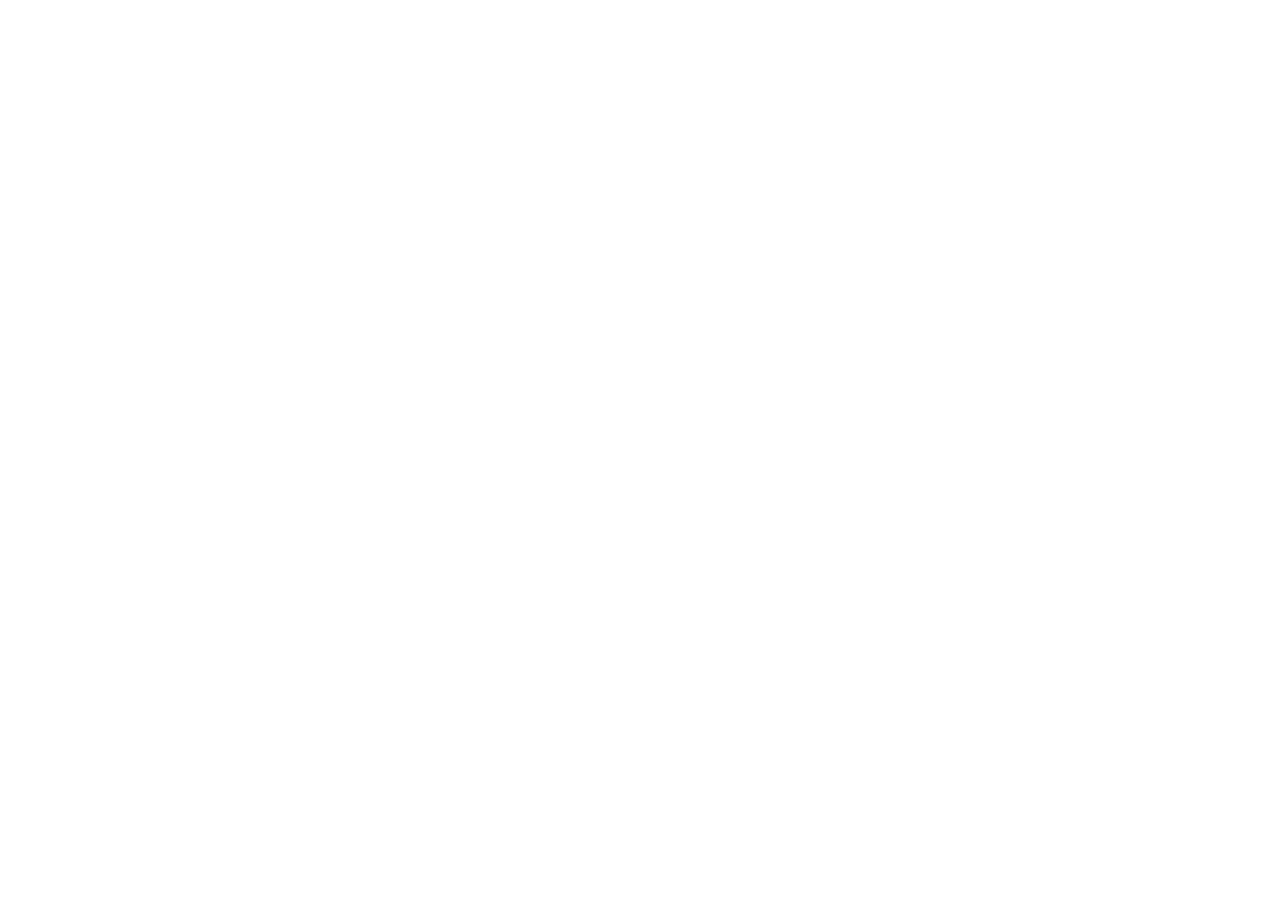
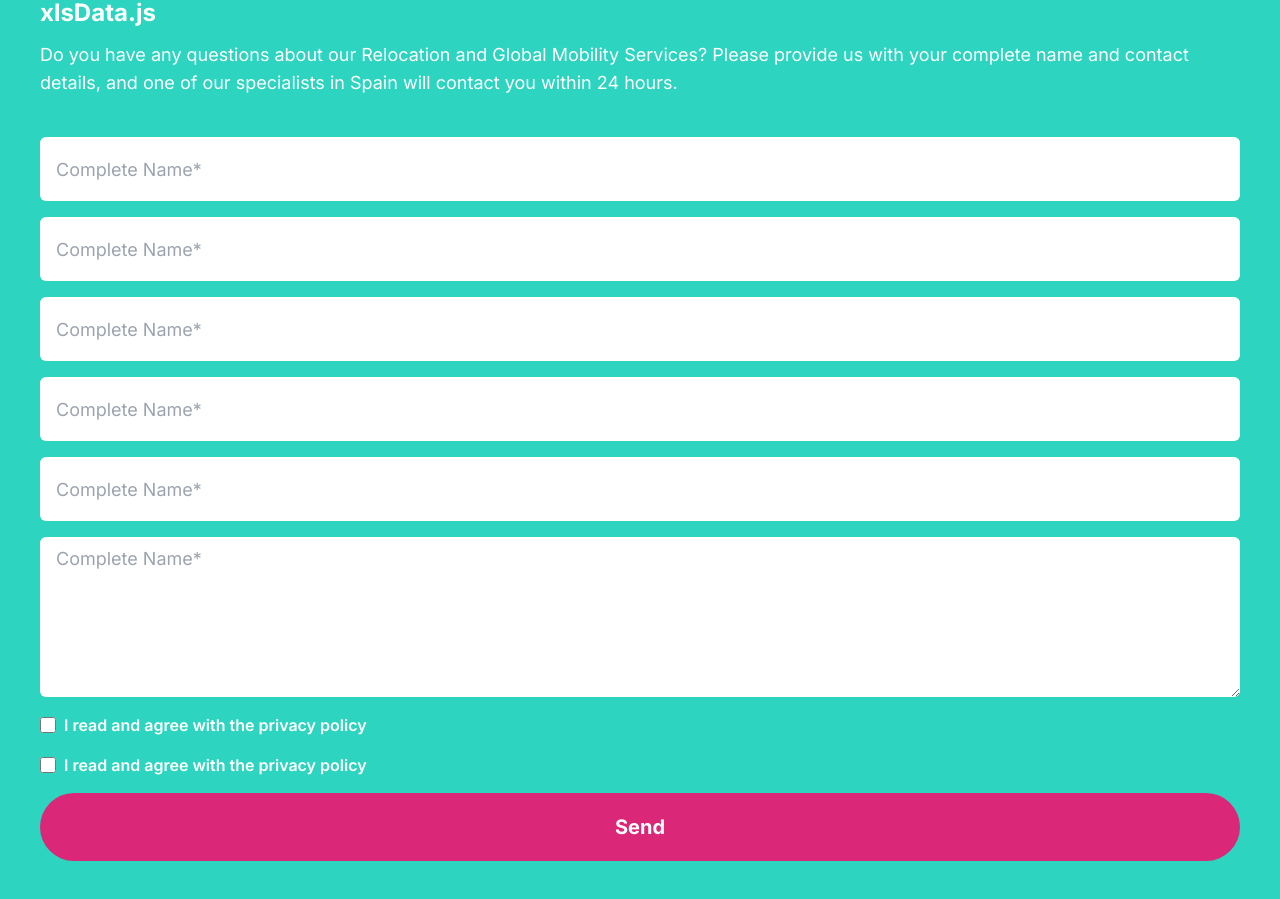
Before and after one commit to leeya018/venus, a Next.js app: page / in a window 1280 px wide. Shown: the part 6058-6957 px from the top of the page. Before the commit the page ends 5843 px from the top, so only its background shows below. Built offline with nearby package versions, Linux system fonts and the light colour scheme.

Commit message:
fix + messageus

```diff
--- a/src/app/page.tsx
+++ b/src/app/page.tsx
@@ -1,5 +1,6 @@
 import Clients from "@/components/clients"
 import Hero from "@/components/hero"
+import MessageUs from "@/components/messageUs"
 import Navbar from "@/components/navbar"
 import Profits from "@/components/profits"
 import Services from "@/components/services"
@@ -24,6 +25,8 @@
         {/* team */}
         <Team />
       </div>
+      {/* message us */}
+      <MessageUs />
     </div>
   )
 }
--- a/src/components/clients/index.tsx
+++ b/src/components/clients/index.tsx
@@ -4,7 +4,7 @@
 
 export default function Clients() {
   return (
-    <div className="flex flex-col gap-5 mt-20">
+    <div className="flex  flex-col gap-5 mt-20">
       <div className="font-bold text-3xl mt-5">Our clients</div>
       <div className="mt-16 font-semibold text-xl text-gray-500">
         The depth and breadth of our experience allows us to serve all types of
--- a/src/components/hero/index.tsx
+++ b/src/components/hero/index.tsx
@@ -16,7 +16,7 @@
           offering our clients a unique and personalized experience, satisfying
           the needs of executives, individuals, and families.
         </div>
-        <button className="text-white bg-pink-600 py-3 px-8 font-bold text-xl rounded-full w-48">
+        <button className="text-white hover:bg-pink-500 bg-pink-600 py-3 px-8 font-bold text-xl rounded-full w-48">
           Contact us
         </button>
         <div className="flex justify-center  ">
--- /dev/null
+++ b/src/components/messageUs/index.tsx
@@ -0,0 +1,67 @@
+import React from "react"
+
+export default function MessageUs() {
+  return (
+    <div className="bg-teal-400 text-white flex flex-col px-10 py-10 mt-20">
+      {/* first */}
+      <div className="flex flex-col gap-3">
+        <div className="text-2xl">CONTACT</div>
+        <div className="text-3xl font-semibold tracking-wider">
+          Try our services
+        </div>
+        <div className="text-2xl font-bold">xlsData.js</div>
+        <div className="text-lg  tracking-normal">
+          Do you have any questions about our Relocation and Global Mobility
+          Services? Please provide us with your complete name and contact
+          details, and one of our specialists in Spain will contact you within
+          24 hours.
+        </div>
+      </div>
+      {/* second */}
+      <div className="mt-10 flex flex-col gap-4 ">
+        <input
+          type="text"
+          className="w-full rounded-md bg-white px-4 h-16 text-lg text-gray-700 "
+          placeholder="Complete Name*"
+        />
+        <input
+          type="text"
+          className="w-full rounded-md bg-white px-4 h-16 text-lg text-gray-700 "
+          placeholder="Complete Name*"
+        />
+        <input
+          type="text"
+          className="w-full rounded-md bg-white px-4 h-16 text-lg text-gray-700 "
+          placeholder="Complete Name*"
+        />
+        <input
+          type="text"
+          className="w-full rounded-md bg-white px-4 h-16 text-lg text-gray-700 "
+          placeholder="Complete Name*"
+        />
+        <input
+          type="text"
+          className="w-full rounded-md bg-white px-4 h-16 text-lg text-gray-700 "
+          placeholder="Complete Name*"
+        />
+        <textarea
+          //   rows={10}
+          //   cols={10}
+          className="w-full rounded-md bg-white px-4 h-40 py-2 text-lg text-gray-700 "
+          placeholder="Complete Name*"
+        />
+        <div className="flex items-center gap-2 font-semibold">
+          <input type="checkbox" className="w-4 h-4" />
+          <div>I read and agree with the privacy policy</div>
+        </div>
+        <div className="flex items-center gap-2 font-semibold">
+          <input type="checkbox" className="w-4 h-4" />
+          <div>I read and agree with the privacy policy</div>
+        </div>
+        <button className="text-white bg-pink-600 hover:bg-pink-500 py-5 px-8 font-bold text-xl rounded-full ">
+          Send
+        </button>
+      </div>
+    </div>
+  )
+}
--- a/src/components/navbar/index.tsx
+++ b/src/components/navbar/index.tsx
@@ -14,7 +14,7 @@
         />
       </div>
       <div className="flex items-center gap-3">
-        <button className="text-white bg-pink-600 py-4 px-11 font-bold text-xl rounded-full">
+        <button className="text-white hover:bg-pink-500 bg-pink-600 py-4 px-11 font-bold text-xl rounded-full">
           CONTACT US
         </button>
         <Image src={"/images/flag.png"} alt="flag" width={100} height={50} />
--- a/src/components/profits/index.tsx
+++ b/src/components/profits/index.tsx
@@ -4,7 +4,7 @@
 export default function Profits() {
   return (
     <div>
-      <div className="flex md:justify-center font-bold text-6xl tracking-wider mt-5">
+      <div className="flex  md:justify-center font-bold text-6xl tracking-wider mt-5">
         What do you get with eres?
       </div>
       <div className="flex md:justify-center mt-16 font-semibold text-2xl tracking-wider ">
--- a/src/components/services/index.tsx
+++ b/src/components/services/index.tsx
@@ -14,7 +14,7 @@
   console.log({ chosenService })
   return (
     <div>
-      <div className="font-bold text-4xl lg:text-7xl mt-20">
+      <div className="font-bold  text-4xl lg:text-7xl mt-20">
         Experts in Relocation serviceNames in Spain
       </div>
       {/* list  */}
--- a/src/components/team/index.tsx
+++ b/src/components/team/index.tsx
@@ -7,7 +7,7 @@
   return (
     <div>
       {/* first section */}
-      <div className="flex flex-col lg:flex-row mt-20">
+      <div className="flex  flex-col lg:flex-row mt-20">
         <div className="flex-1 mt-10 mr-10 ">
           <Image
             src={"/images/people.jpg"}
```
